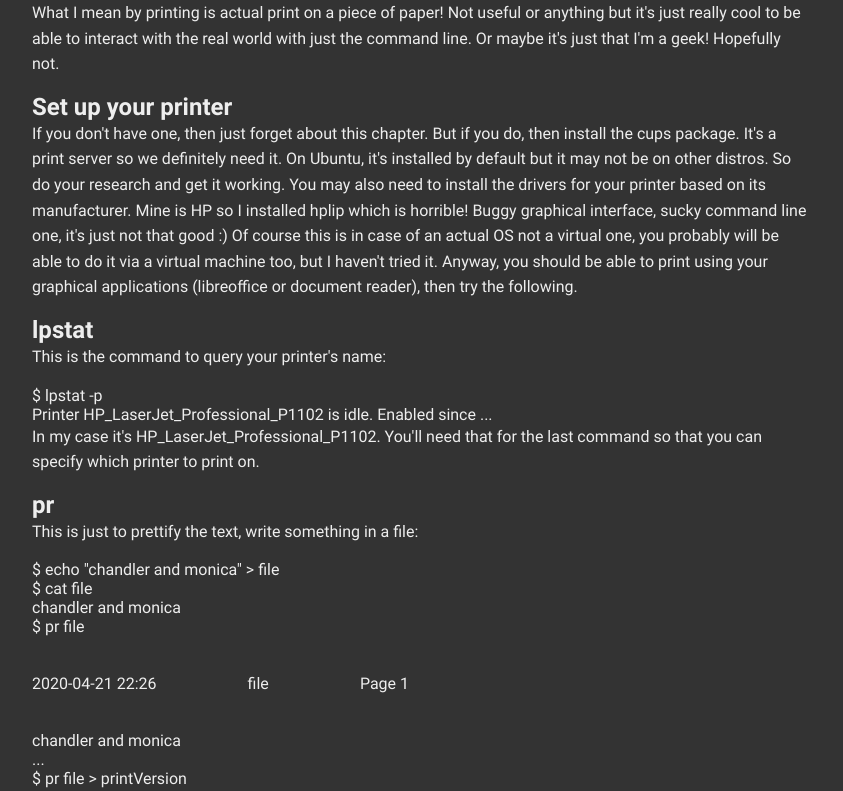
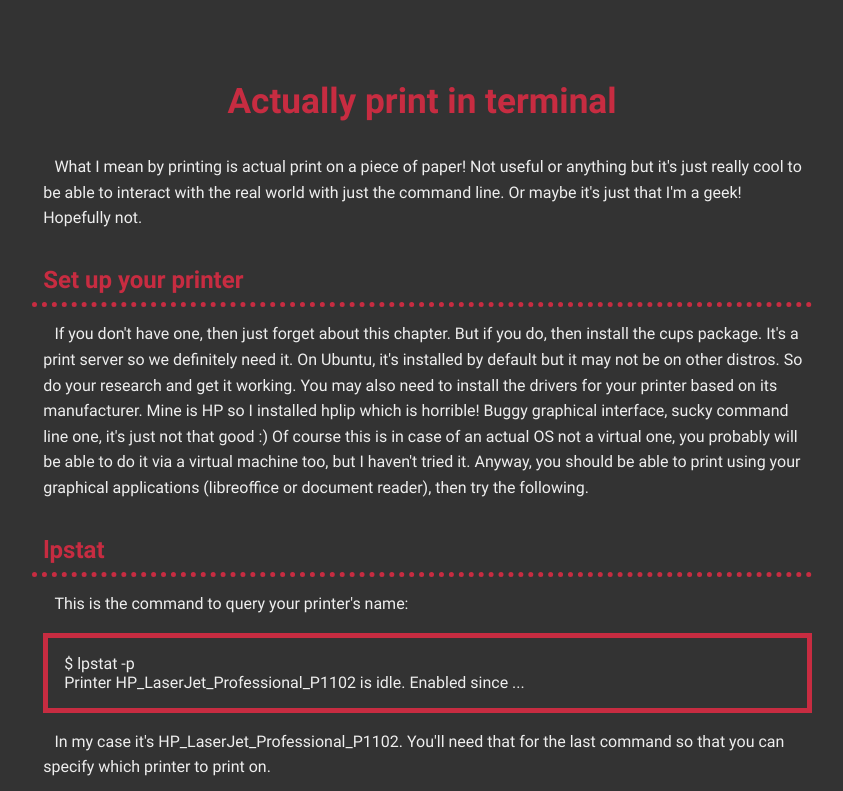
Before and after one commit to mazharz/learn-linux, a React (Create React App) app: page /#/chapter/actually-print-in-terminal in a window 1280 px wide. Shown: the top 791 px of the page, without its empty margins (218-1061 px from the left). Built offline with nearby package versions, Linux system fonts and the light colour scheme.

Commit message:
add styles for chapter

```diff
--- a/src/components/Layout.css
+++ b/src/components/Layout.css
@@ -2,6 +2,7 @@
   --foreground: #eee;
   --background: #333;
   --accent: #c72c41;
+  --alt: #e77a76;
   background-color: var(--background);
   color: var(--foreground);
 }
--- a/src/components/Link.css
+++ b/src/components/Link.css
@@ -16,6 +16,6 @@
 }
 
 .link:visited {
-  color: var(--foreground);
-  border: 2px solid var(--foreground);
+  color: var(--alt);
+  border: 2px solid var(--alt);
 }
--- a/src/pages/Chapter.css
+++ b/src/pages/Chapter.css
@@ -1,10 +1,90 @@
 .chapter {
-  color:  var(--foreground);
+  color: var(--foreground);
   background-color: var(--background);
   max-width: 780px;
   margin: 0 auto;
+  padding: 5rem 0px;
+}
+
+.chapter__title {
+  font-size: 2.2rem;
+  font-weight: bold;
+  color: var(--accent);
+  text-align: center;
+  margin: 0rem 0rem 2rem;
+}
+
+.chapter h1 {
+  font-size: 1.5rem;
+  color: var(--accent);
+  margin: 1.7rem 0rem .9rem;
+  padding: .5rem .7rem;
+  border-bottom: 5px dotted var(--accent);
+}
+
+.chapter h2 {
+  font-size: 1.3rem;
+  color: var(--accent);
+  margin: 1.5rem 0rem .7rem;
+  padding: .5rem .7rem;
 }
 
 .chapter p {
-  margin-bottom: 1rem;
+  margin: 0rem 0rem 1rem .7rem;
+  text-indent: .7rem;
 }
+
+.chapter .note {
+  border: 5px dotted var(--accent);
+  border-radius: 2rem;
+  padding: 1.2rem 1.5rem;
+}
+.chapter .note::before {
+  content: "Note: ";
+  color: var(--accent);
+  font-weight: bold;
+}
+
+.chapter blockquote p {
+  padding: .5rem 1rem;
+  border-left: 5px solid var(--accent);
+}
+.chapter blockquote p::before {
+  content: "\"";
+  font-size: 1.5rem;
+  color: var(--accent);
+}
+.chapter blockquote p::after {
+  content: "\"";
+  font-size: 1.5rem;
+  color: var(--accent);
+}
+
+.chapter a {
+  text-decoration: none;
+  color: var(--accent);
+}
+.chapter a:hover,
+.chapter a:active {
+  text-shadow: 0 0 10px var(--accent);
+}
+.chapter a:visited {
+  color: var(--alt);
+}
+
+.chapter ul {
+  margin: 0rem 0rem 1rem 2.7rem;
+}
+.chapter ol {
+  margin: 0rem 0rem 1rem 2.7rem;
+}
+
+.chapter li {
+  padding: .4rem 0;
+}
+
+.chapter pre {
+  margin: 0rem 0rem 1rem .7rem;
+  padding: 1rem;
+  border: 5px solid var(--accent);
+}
--- a/src/pages/Chapter.js
+++ b/src/pages/Chapter.js
@@ -3,7 +3,6 @@ import { useLocation } from "react-router-dom";
 import marked from "marked";
 
 import Layout from "../components/Layout";
-import Link from "../components/Link";
 
 import "./Chapter.css";
 
@@ -11,13 +10,13 @@ import data from "../data";
 
 function Chapter() {
   const [chapterHtml, setChapterHtml] = useState(null);
+  const [chapterTitle, setChapterTitle] = useState(null);
   const location = useLocation();
 
   useEffect(() => {
     const urlName = location.pathname.split("/")[2];
-    console.log(urlName);
     const chapterName = data.filter((chapter) => chapter.url === urlName);
-    console.log(chapterName)
+    setChapterTitle(chapterName[0]);
     const chapterMarkdown = require("../markdown/" + chapterName[0].file);
 
     fetch(chapterMarkdown)
@@ -27,11 +26,12 @@ function Chapter() {
       .then((text) => {
         setChapterHtml({ markdown: marked(text) });
       });
-  }, []);
+  }, [location.pathname]);
 
   return (
     <Layout>
       <div className="chapter">
+        {chapterTitle ? <div className="chapter__title">{chapterTitle.name}</div> : null}
         {chapterHtml ? (
           <article
             dangerouslySetInnerHTML={{ __html: chapterHtml.markdown }}
```
Also changed, not shown: src/markdown/001_what_is_linux/index.md (+2 -4 lines).
